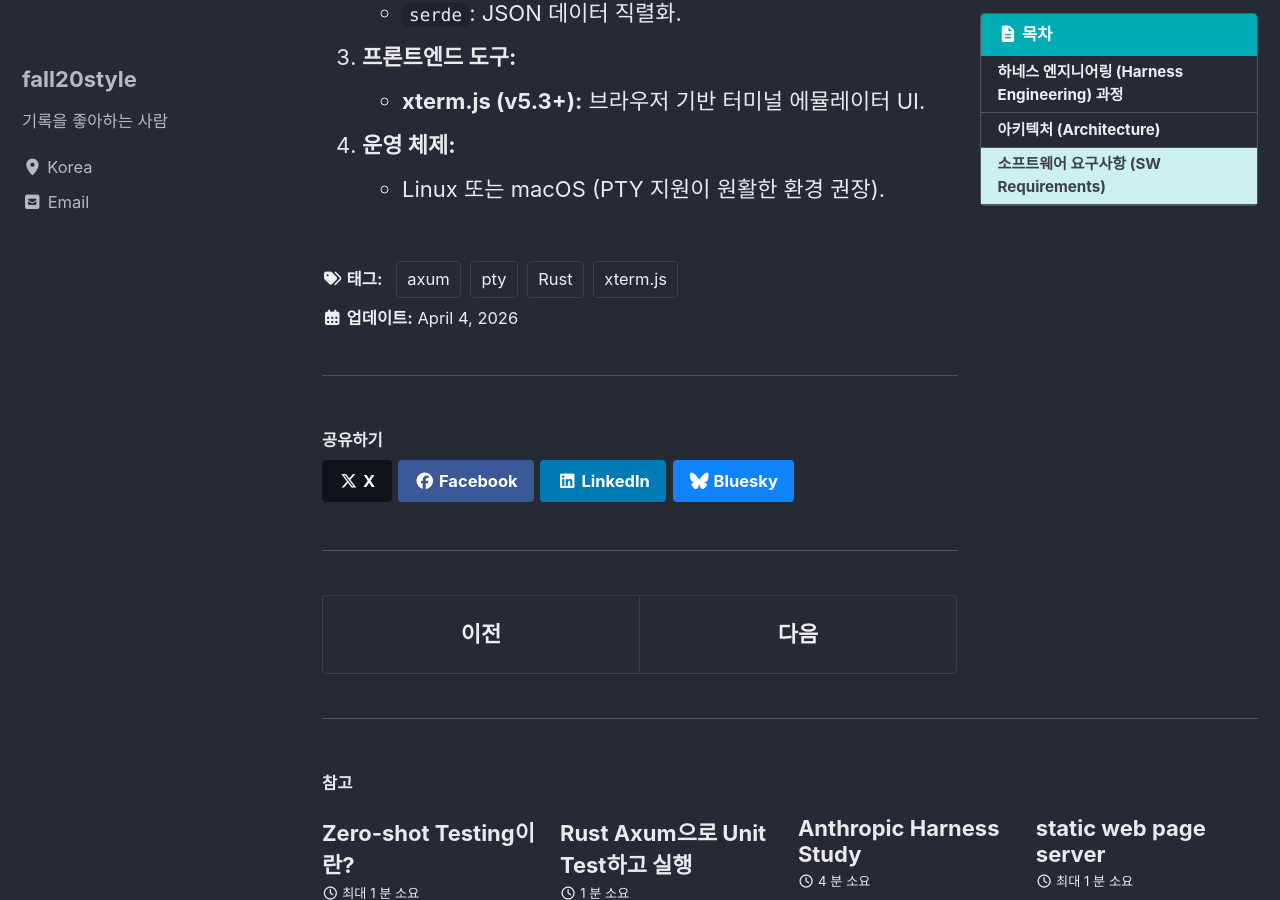
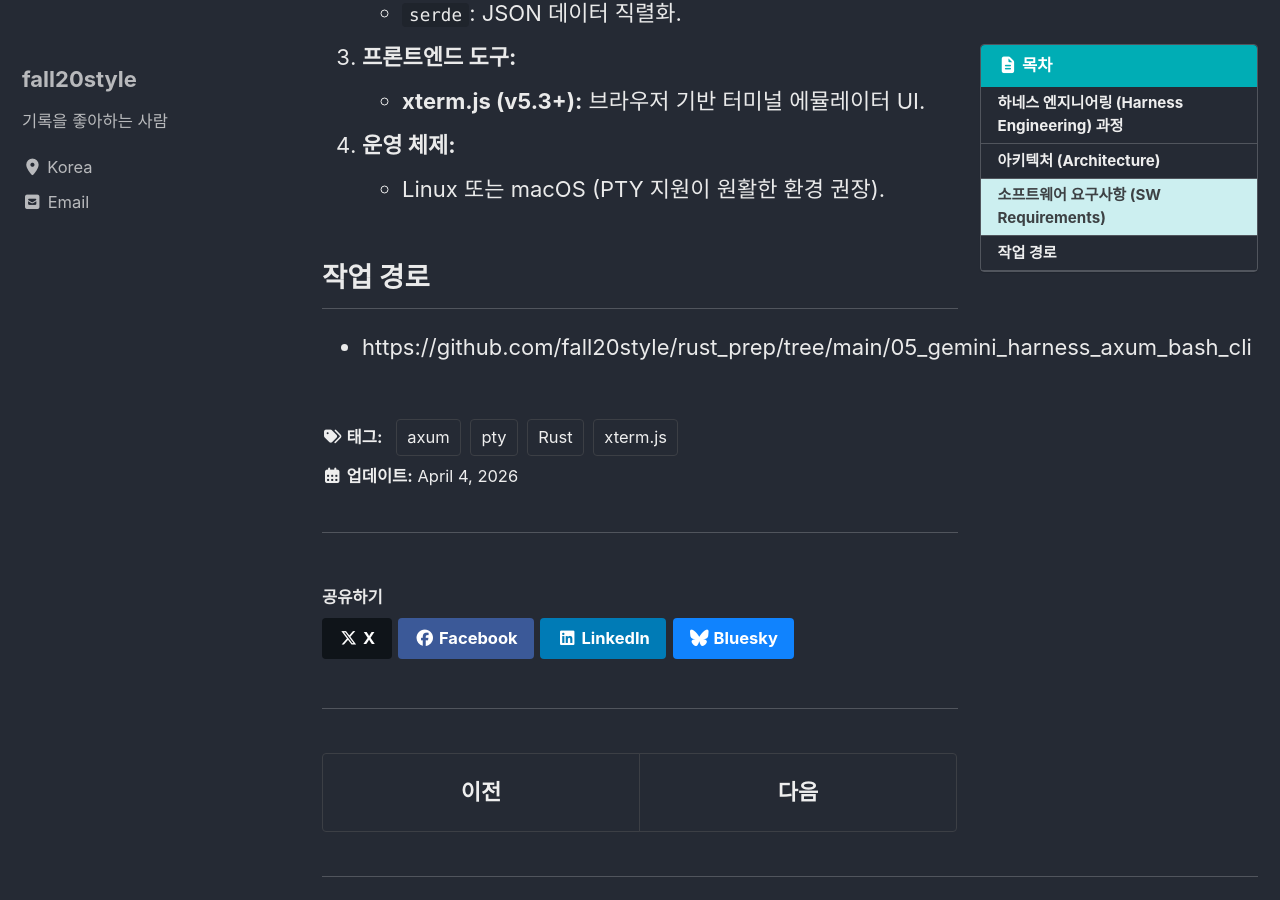
Before and after one commit to fall20style/fall20style.github.io, a Jekyll site: the page built from _posts/2026-04-04-simple-terminal-emulation-axum.md, in a window 1280 px wide and 900 px high, scrolled down 1993 px. Built offline with Jekyll 4.4.1, drawn with Linux system fonts in a browser that asks for light colours; cached includes are drawn as plain includes.

Commit message:
Update 2026-04-04-simple-terminal-emulation-axum.md

```diff
--- a/_posts/2026-04-04-simple-terminal-emulation-axum.md
+++ b/_posts/2026-04-04-simple-terminal-emulation-axum.md
@@ -54,3 +54,7 @@ Rust의 Axum 프레임워크와 WebSockets, 그리고 xterm.js를 사용하여
     -   **xterm.js (v5.3+):** 브라우저 기반 터미널 에뮬레이터 UI.
 4.  **운영 체제:**
     -   Linux 또는 macOS (PTY 지원이 원활한 환경 권장).
+
+
+## 작업 경로
+- https://github.com/fall20style/rust_prep/tree/main/05_gemini_harness_axum_bash_cli
```
